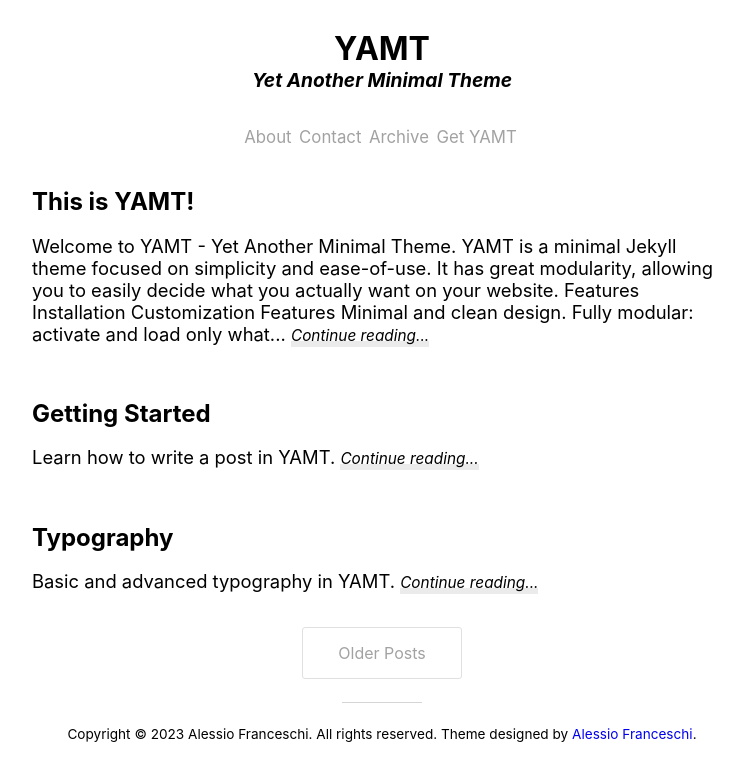
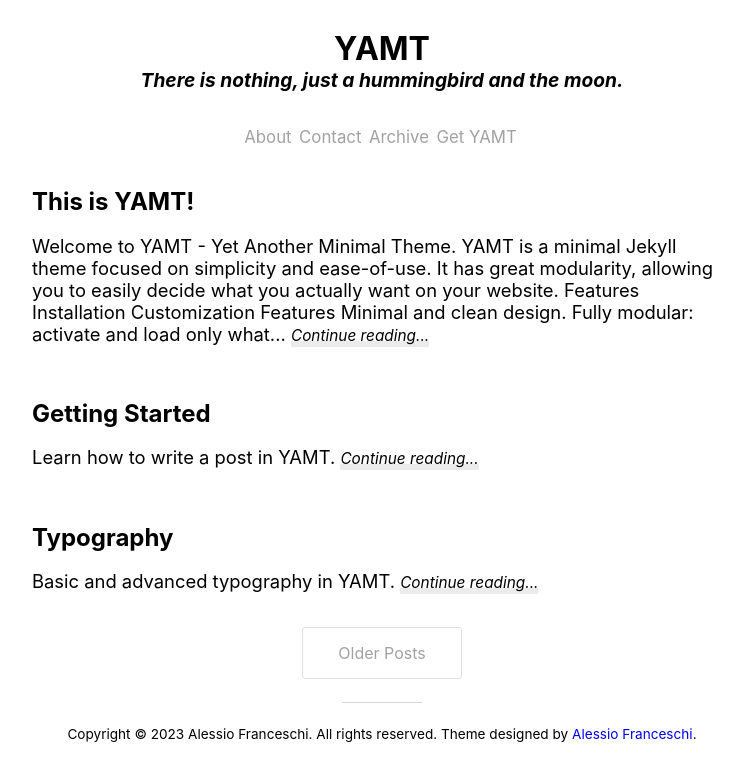
Before and after one commit to ICOTRT2024/Crow-Moon.github.io, a Jekyll site: the page built from index.html, in a window 1280 px wide. Shown: the top 781 px of the page, without its empty margins (258-1001 px from the left). Built offline with Jekyll 4.4.1, drawn with Linux system fonts in a browser that asks for light colours; nearby versions of some CDN libraries; the list of posts is cut into pages by our own code.

Commit message:
Update settings.yml

```diff
--- a/_data/settings.yml
+++ b/_data/settings.yml
@@ -4,7 +4,7 @@ analytics-id: #leave blank to not use Analytics
 #Subtitle
 subtitle:
   active: true
-  text: Yet Another Minimal Theme
+  text: There is nothing, just a hummingbird and the moon.
 
 #Nav
 nav:
```
